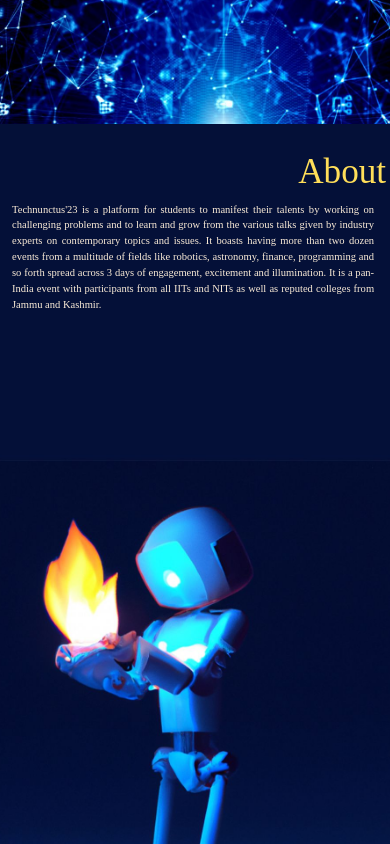
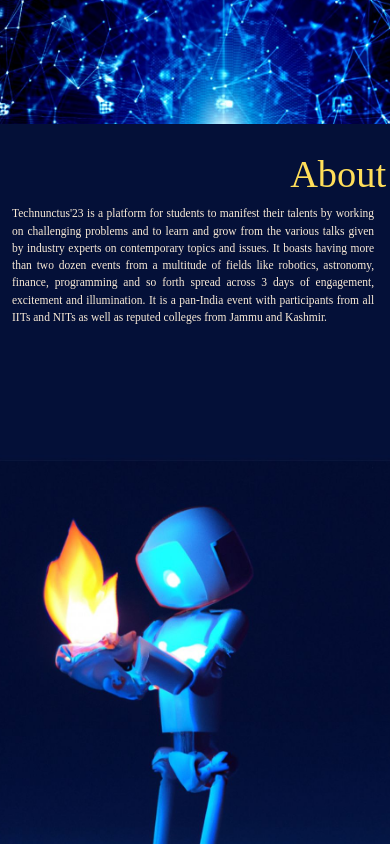
Before and after one commit to aaravjn/technunctus-2023, a React (Create React App) app: page / in a window 390 px wide. Shown: the part 720-1564 px from the top of the page. Built offline with nearby package versions, Linux system fonts and the light colour scheme; a web font is replaced by a local one.

Commit message:
minor change

```diff
--- a/public/index.html
+++ b/public/index.html
@@ -7,7 +7,7 @@
     <meta name="theme-color" content="#000000" />
     <meta
       name="Technunctus"
-      content="Technunctus, the annual technical fest of IIT Jammu"
+      content="Technunctus is a platform for students to manifest their talents by working on challenging problems and to learn and grow from the various talks given by industry experts on contemporary topics and issues. It boasts having more than two dozen events from a multitude of fields like robotics, astronomy, finance, programming and so forth spread across 3 days of engagement, excitement and illumination. It is a pan-India event with participants from all IITs and NITs as well as reputed colleges from Jammu and Kashmir."
     />
     <link rel="apple-touch-icon" href="%PUBLIC_URL%/logo192.png" />
     <!--
--- a/src/css/home.css
+++ b/src/css/home.css
@@ -165,8 +165,8 @@
     .about-us {
         background-image: url("../assets/about_us_m.jpg") !important;
         background-position-x: center;
-        background-position-y: 60%;
-        font-size: 0.55em;
+        background-position-y: 50% !important;
+        font-size: 0.6em;
     }
     .theme{
         font-size: 0.6em;
```
